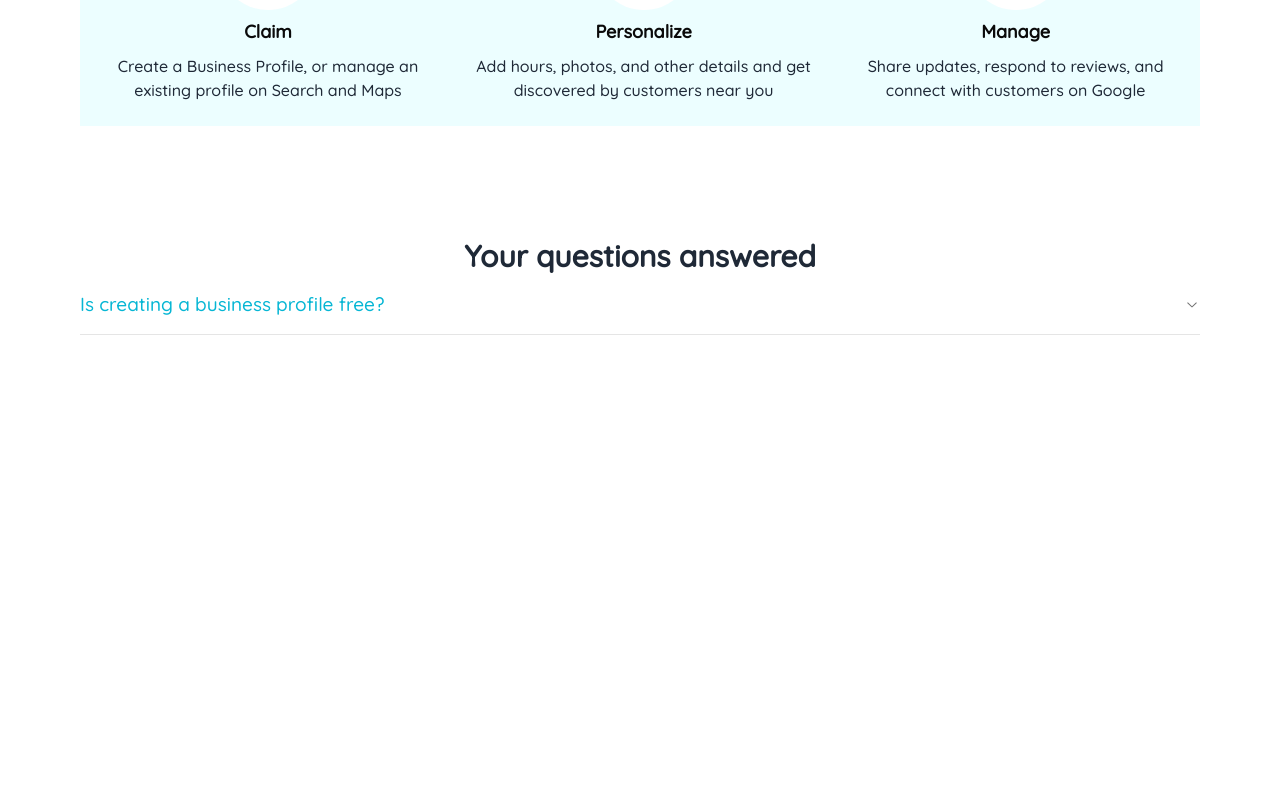
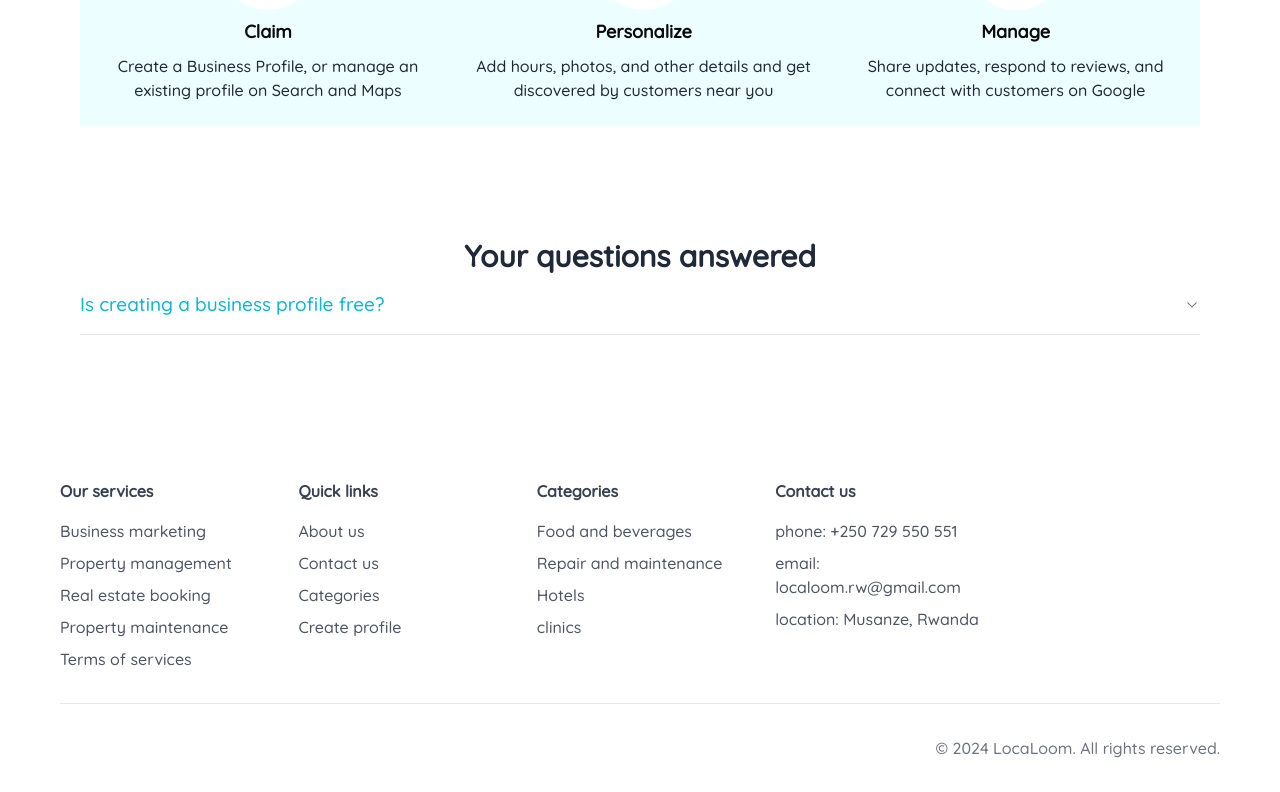
Before and after one commit to Aimable01/Localoom, a Next.js app in the folder frontend/: page /create in a window 1280 px wide. Shown: the part 1689-2481 px from the top of the page. Before the commit the page ends 2136 px from the top, so only its background shows below. Built offline with nearby package versions, Linux system fonts and the light colour scheme.

Commit message:
feat: add footer

```diff
--- a/frontend/src/app/create/page.tsx
+++ b/frontend/src/app/create/page.tsx
@@ -1,11 +1,13 @@
 import LandonPage from "@/components/creator/LandonPage";
 import Navbar from "@/components/creator/Navbar";
+import Footer from "@/components/shared/Footer";
 
 export default function Create() {
   return (
     <div>
       <Navbar />
       <LandonPage />
+      <Footer />
     </div>
   );
 }
--- a/frontend/src/components/creator/Navbar.tsx
+++ b/frontend/src/components/creator/Navbar.tsx
@@ -3,7 +3,7 @@ import Link from "next/link";
 
 export default function Navbar() {
   return (
-    <div className="sticky top-0 z-50 w-full backdrop-blur-3xl bg-white/70 shadow-md">
+    <div className="sticky top-0 z-50 w-full backdrop-blur-3xl bg-white/5 shadow-md">
       <div className="flex justify-between items-center max-w-[1200px] mx-auto p-3">
         {/* logo */}
         <Link href={"/"} className="flex items-center gap-1">
--- a/frontend/src/components/customer/Navbar.tsx
+++ b/frontend/src/components/customer/Navbar.tsx
@@ -37,7 +37,7 @@ export default function Navbar() {
 
   return (
     <div>
-      <div className="flex justify-between sticky top-0 z-50 px-3 py-4 md:px-20 w-full backdrop-blur-3xl bg-white/70 shadow-md">
+      <div className="flex justify-between sticky top-0 z-50 px-3 py-4 md:px-20 w-full backdrop-blur-3xl bg-white/5 shadow-md">
         {/* logo */}
         <Link href={"/"} className="flex items-center gap-1">
           <LocateFixed className="text-cyan-500" height={34} width={34} />
--- /dev/null
+++ b/frontend/src/components/shared/Footer.tsx
@@ -0,0 +1,102 @@
+import Link from "next/link";
+
+export default function Footer() {
+  return (
+    <footer className="bg-white w-full py-8 shadow-md">
+      <div className="max-w-[1200px] mx-auto px-5">
+        {/* Top section: Service Links */}
+        <div className="grid grid-cols-1 sm:grid-cols-2 md:grid-cols-5 gap-8 mb-8">
+          {/* Our Services */}
+          <div>
+            <h3 className="font-bold text-gray-700 mb-4">Our services</h3>
+            <ul className="space-y-2">
+              {[
+                "Business marketing",
+                "Property management",
+                "Real estate booking",
+                "Property maintenance",
+                "Terms of services",
+              ].map((service) => (
+                <li key={service}>
+                  <Link
+                    href="#"
+                    className="hover:text-cyan-500 text-gray-600 duration-500"
+                  >
+                    {service}
+                  </Link>
+                </li>
+              ))}
+            </ul>
+          </div>
+
+          {/* Quick Links */}
+          <div>
+            <h3 className="font-bold text-gray-700 mb-4">Quick links</h3>
+            <ul className="space-y-2">
+              {["About us", "Contact us", "Categories", "Create profile"].map(
+                (link) => (
+                  <li key={link}>
+                    <Link
+                      href="#"
+                      className="hover:text-cyan-500 text-gray-600 duration-500"
+                    >
+                      {link}
+                    </Link>
+                  </li>
+                )
+              )}
+            </ul>
+          </div>
+
+          {/* Categories */}
+          <div>
+            <h3 className="font-bold text-gray-700 mb-4">Categories</h3>
+            <ul className="space-y-2">
+              {[
+                "Food and beverages",
+                "Repair and maintenance",
+                "Hotels",
+                "clinics",
+              ].map((category) => (
+                <li key={category}>
+                  <Link
+                    href="#"
+                    className="hover:text-cyan-500 text-gray-600 duration-500"
+                  >
+                    {category}
+                  </Link>
+                </li>
+              ))}
+            </ul>
+          </div>
+
+          {/* Contact */}
+          <div>
+            <h3 className="font-bold text-gray-700 mb-4">Contact us</h3>
+            <ul className="space-y-2 text-gray-600">
+              <li>phone: +250 729 550 551</li>
+              <li>email: localoom.rw@gmail.com</li>
+              <li>location: Musanze, Rwanda</li>
+            </ul>
+          </div>
+        </div>
+
+        {/* Divider */}
+        <hr className="border-t border-gray-200 mb-8" />
+
+        {/* Bottom section: Copyright */}
+        <div className="flex flex-col md:flex-row justify-between items-center">
+          {/* Social Media Links (Optional for your use) */}
+          <div className="flex gap-4 text-gray-600">
+            {/* Add social media icons if needed */}
+          </div>
+
+          {/* Copyright */}
+          <p className="text-gray-500 text-center mt-4 md:mt-0">
+            © {new Date().getFullYear()} LocaLoom. All rights reserved.
+          </p>
+        </div>
+      </div>
+    </footer>
+  );
+}
```
